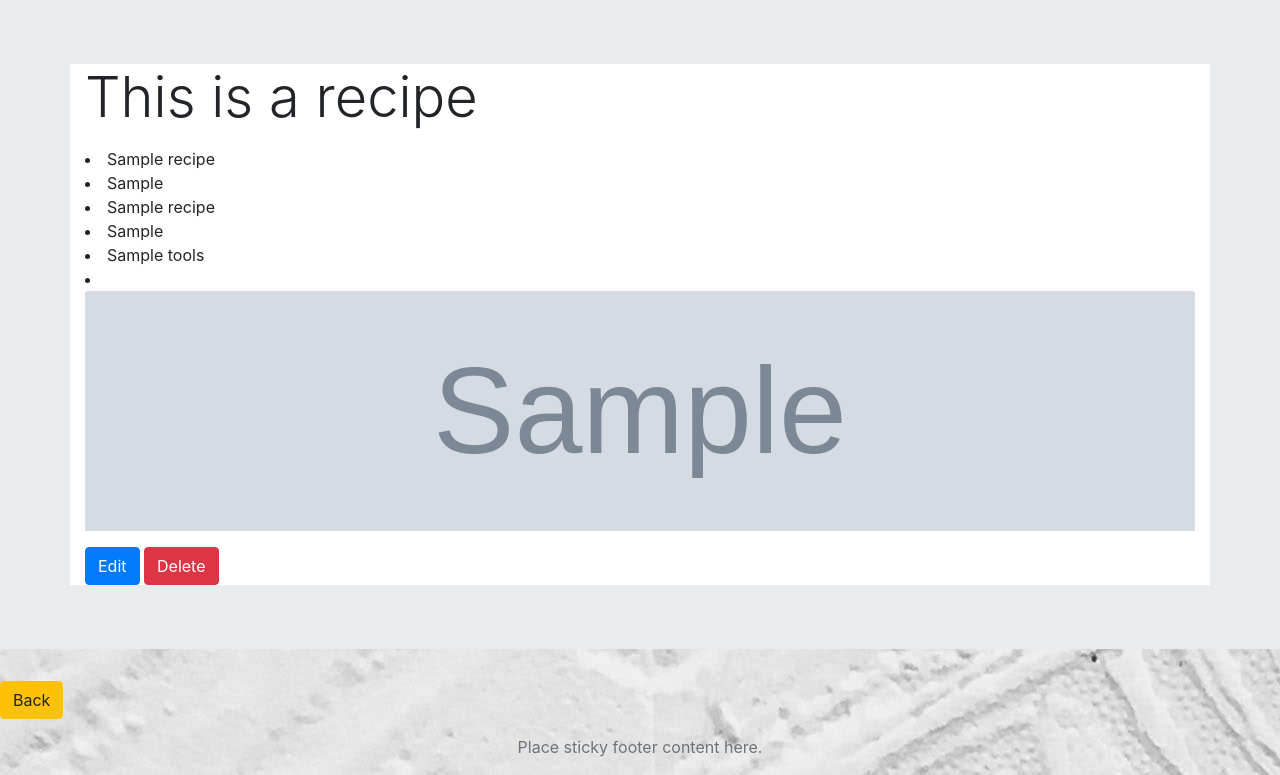
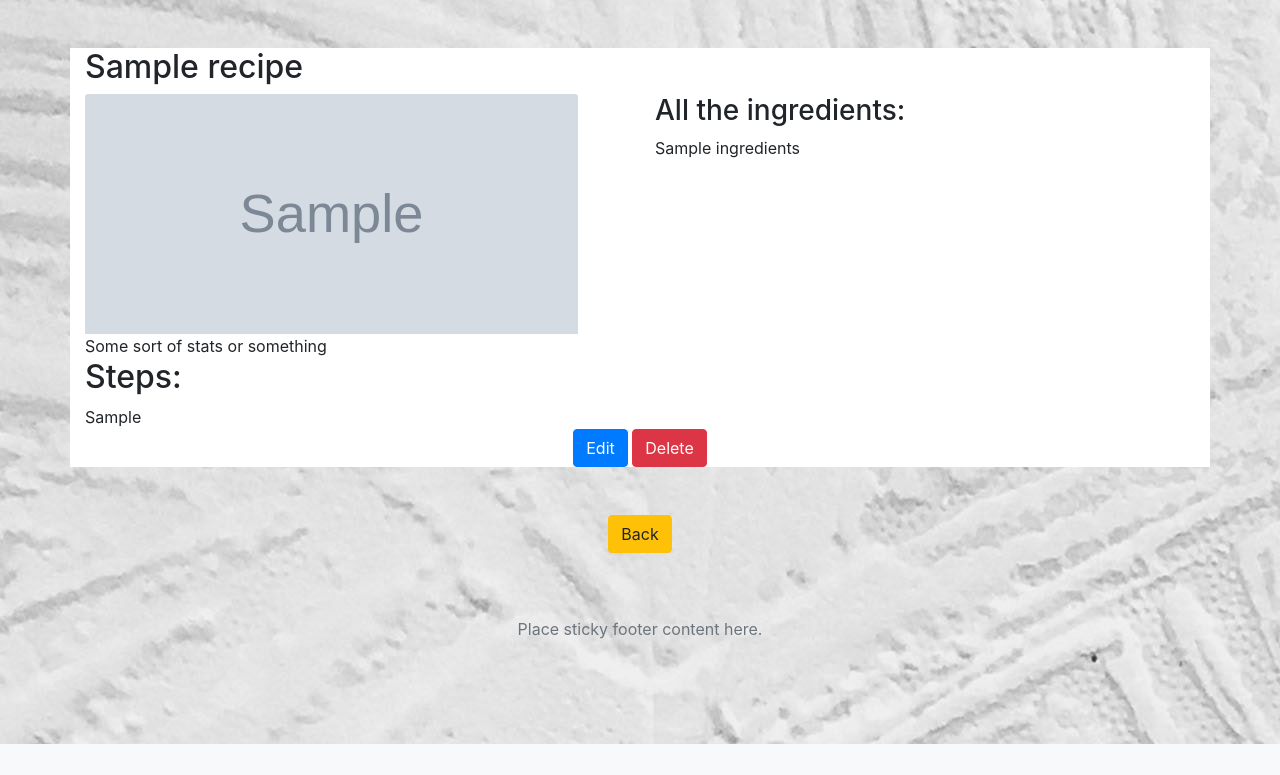
Before and after one commit to brianscan14/Gourmet_Grub, a Flask app: template templates/recipe_selected.html in a window 1280 px wide. Shown: the part 56-831 px from the top of the page. After the commit the page ends 800 px from the top, so only its background shows below. Run offline with Flask 2, Linux system fonts and the light colour scheme; the template is opened without the code that fills it: most values are stand-ins (such as "Sample title", 1, 10 or a date in 2020); grey boxes marked "Sample" are stand-in pictures; some libraries are stand-ins or nearby versions.

Commit message:
changing the layout of the page with BS4, to be updated but sectioning is correct

```diff
--- a/templates/recipe_selected.html
+++ b/templates/recipe_selected.html
@@ -1,26 +1,46 @@
 {% extends 'layout/base.html' %}
 {% block content %}
 
-<div class="jumbotron jumbotron-fluid">
-  <div class="container">
-    <h1 class="display-4">This is a recipe</h1>
-    <p class="lead">
 
-    <li>    {{recipe.recipe_name}}</li>
-    <li>    {{recipe.recipe_prep}}</li>
-    <li>    {{recipe.cuisine_name}}</li>
-    <li>    {{recipe.meal_type}}</li>
-    <li>    {{recipe.tools}}</li>
-    <li>    <img src="{{recipe.image}}" class="card-img-top" alt="recipe image"></li>
-</p>
+<div class="container my-5">
 
+    <div class="row">
+        <div class="col-12">
+            <h2>{{recipe.recipe_name}}</h2>
+        </div>
+    </div>
+
+    <div class="row">
+        <div class="col-12 col-sm-6">
+            <div class="row">
+                <div class="col-12 col-sm-11"><img src="{{recipe.image}}" class="card-img-top" alt="recipe image"></div>
+            </div>
+            <div class="row">
+                <div class="col-12 mx-auto">Some sort of stats or something</div>
+            </div>
+        </div>
+        <div class="col-12 col-sm-6">
+            <h3>All the ingredients:</h3>
+            {{recipe.ingredients}}
+        </div>
+    </div>
+
+    <div class="row">
+        <div class="col-12 col-sm-6">
+            <h2>Steps:</h2>
+            {{recipe.recipe_prep}}
+        </div>
+    </div>
+
+    <div class="centering-text mb-5">
     <a href="{{url_for('edit_recipe', recipe_id=recipe._id)}}" class="btn btn-primary">Edit</a>
     <a href="{{url_for('delete_recipe', recipe_id=recipe._id)}}" class="btn btn-danger">Delete</a>
+    </div>
 
-    </div>
 </div>
 
+    <div class="centering-text mb-5">
     <a href="{{ url_for('get_recipies', recipe_id=recipe._id) }}" class="btn btn-warning">Back</a>
-
+    </div>
 
 {% endblock %}
```
